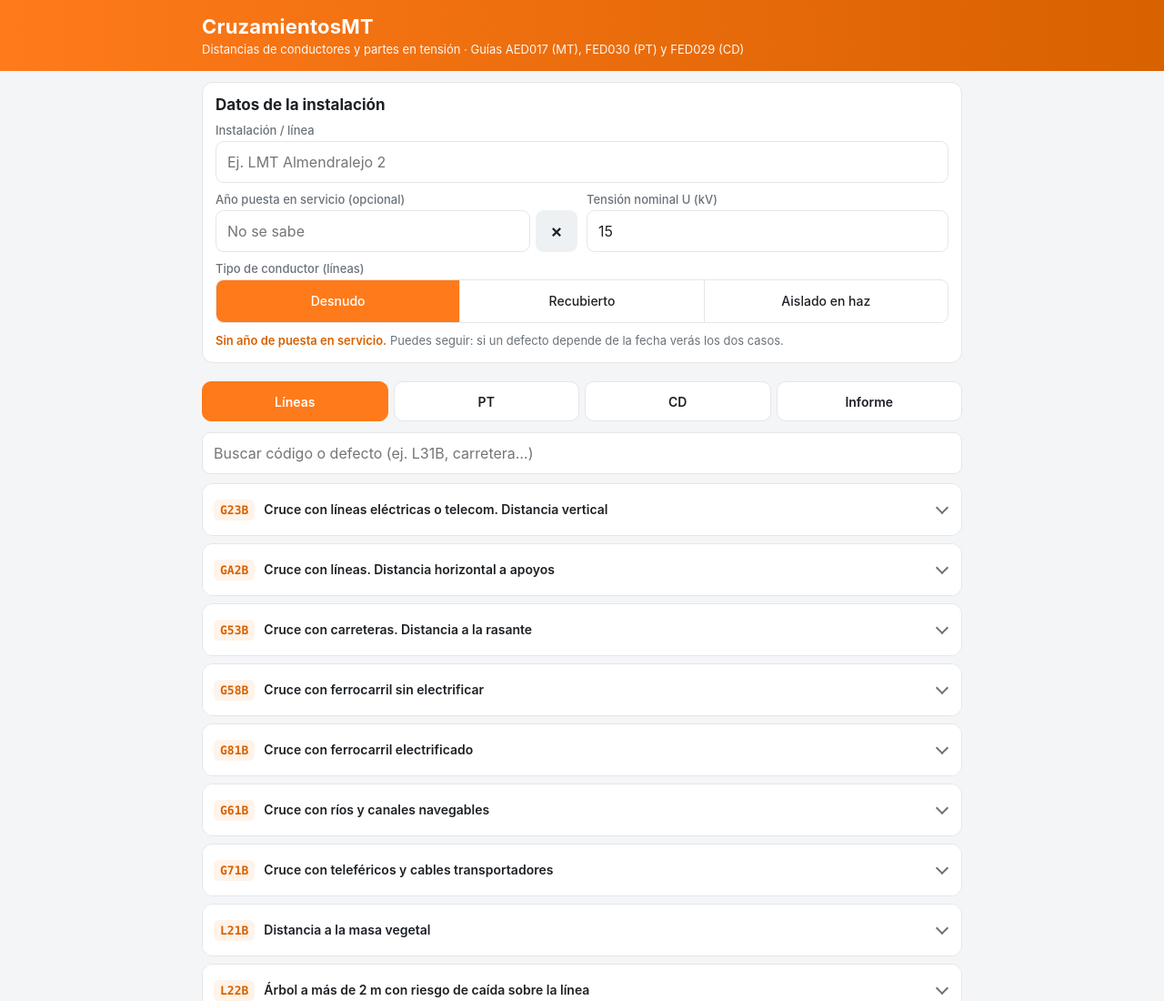
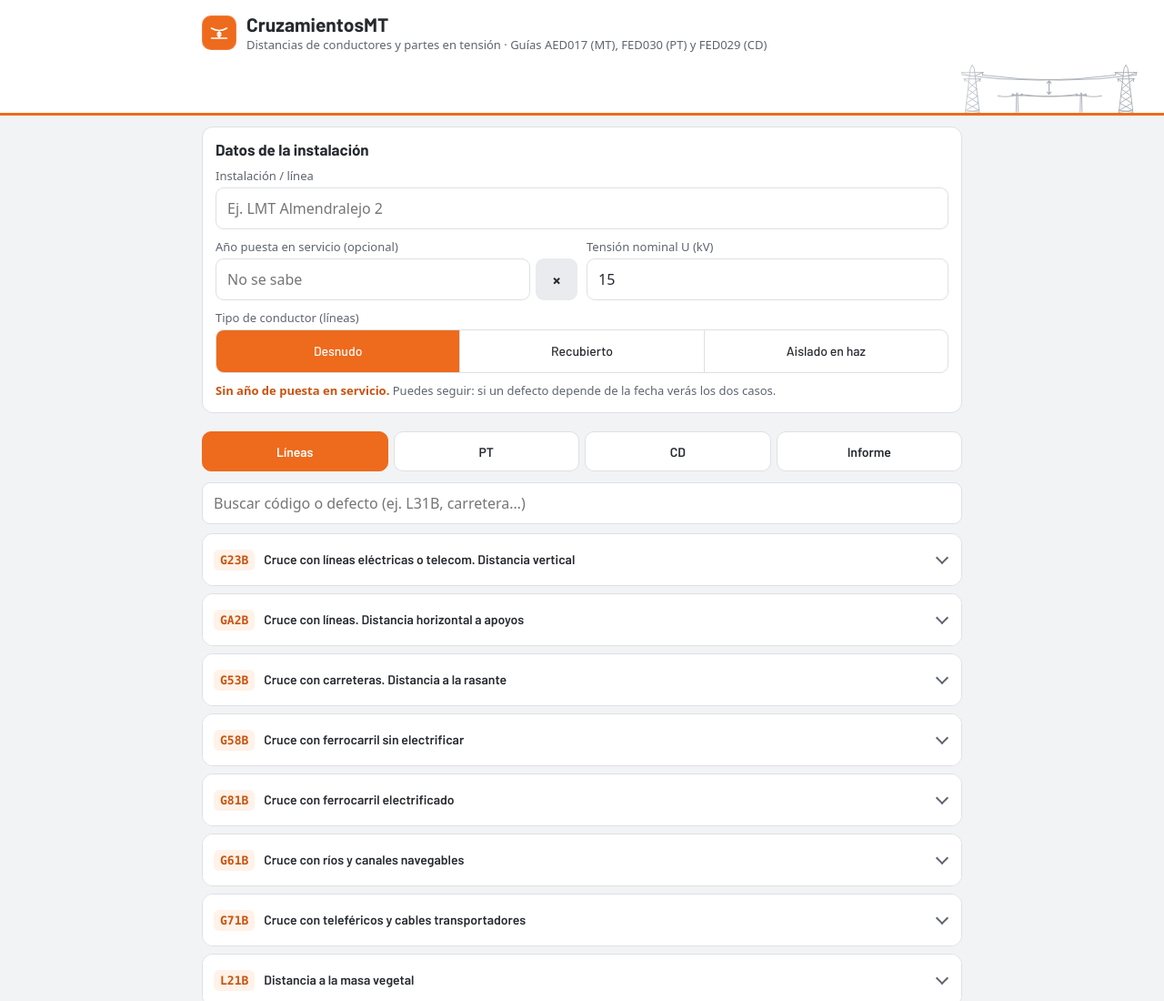
Before and after one commit to jdevgpt/CruzamientosMT, a plain HTML site: page index.html in a window 1280 px wide. Shown: the top 1100 px of the page at 91% size. Drawn offline with Linux system fonts and the light colour scheme.

Commit message:
Identidad visual JDev: colores, tipografía, icono y cabecera ilustrada
Solo cambios de apariencia; funciones y estructura sin tocar.
Revisado sin desbordes horizontales a 320, 360, 390 y 414 px.

Co-Authored-By: Claude Opus 5.5 <noreply@anthropic.com>
Claude-Session: https://claude.ai/code/session_013UN4cfkiGS9As7qFn8TXqX

```diff
--- a/index.html
+++ b/index.html
@@ -5,15 +5,22 @@
   <meta name="viewport" content="width=device-width,initial-scale=1,viewport-fit=cover" />
   <meta name="theme-color" content="#ff7a1a" />
   <title>CruzamientosMT — Distancias reglamentarias</title>
+<link rel="preconnect" href="https://fonts.googleapis.com">
+<link rel="preconnect" href="https://fonts.gstatic.com" crossorigin>
+<link rel="stylesheet" href="https://fonts.googleapis.com/css2?family=Barlow:wght@500;600;700&display=swap">
+<link rel="icon" href="icon.svg" type="image/svg+xml">
+<link rel="apple-touch-icon" href="apple-touch-icon.png">
   <link rel="stylesheet" href="styles.css" />
 </head>
 <body>
   <header class="site-header">
     <div class="container">
+      <span class="jd-tile" aria-hidden="true"><svg viewBox="0 0 24 24" width="22" height="22" fill="none" stroke="currentColor" stroke-width="1.8" stroke-linecap="round" stroke-linejoin="round" aria-hidden="true"><path d="M2.8 6.5Q12 12 21.2 6.5M2.8 18.5h18.4M12 11v6M10 13l2-2 2 2M10 15l2 2 2-2"/></svg></span>
       <h1>CruzamientosMT</h1>
       <p class="tagline">Distancias de conductores y partes en tensión · Guías AED017 (MT), FED030 (PT) y FED029 (CD)</p>
     </div>
   </header>
+  <div class="jd-strip" aria-hidden="true"><svg class="jd-banner" viewBox="0 0 360 81" preserveAspectRatio="xMaxYMax meet" aria-hidden="true" fill="none" stroke="currentColor" stroke-width="1.3" stroke-linecap="round" stroke-linejoin="round"><path d="M49 80L57 12L60 6L63 12L71 80M43 18H77M43 18L55.7 23M77 18L64.3 23M44 18v4M76 18v4M47 28H73M47 28L54.5 33M73 28L65.5 33M48 28v4M72 28v4M54.5 33L66.8 44M65.5 33L53.2 44M53.2 44L68.1 55M66.8 44L51.9 55M51.9 55L69.4 66M68.1 55L50.6 66M50.6 66L70.6 77M69.4 66L49.4 77M49.4 77L71 80M70.6 77L49 80"/><path d="M289 80L297 12L300 6L303 12L311 80M283 18H317M283 18L295.7 23M317 18L304.3 23M284 18v4M316 18v4M287 28H313M287 28L294.5 33M313 28L305.5 33M288 28v4M312 28v4M294.5 33L306.8 44M305.5 33L293.2 44M293.2 44L308.1 55M306.8 44L291.9 55M291.9 55L309.4 66M308.1 55L290.6 66M290.6 66L310.6 77M309.4 66L289.4 77M289.4 77L311 80M310.6 77L289 80"/><path d="M44 22Q164 38 284 22"/><path d="M76 22Q196 38 316 22"/><path d="M128.5 80L129.2 50H130.8L131.5 80M122 54H138"/><circle cx="123" cy="52.5" r="1.2"/><circle cx="137" cy="52.5" r="1.2"/><path d="M228.5 80L229.2 50H230.8L231.5 80M222 54H238"/><circle cx="223" cy="52.5" r="1.2"/><circle cx="237" cy="52.5" r="1.2"/><path d="M123 52.5Q173 58.5 223 52.5"/><path d="M137 52.5Q187 58.5 237 52.5"/><path d="M100 54.5Q115 58 130 52.5M230 52.5Q245 58 262 54.5"/><path stroke="{NARANJA}" stroke-width="1.7" d="M180 31V52M177 34.5L180 31L183 34.5M177 48.5L180 52L183 48.5"/></svg></div>
 
   <main class="container">
     <section class="card datos">
--- a/styles.css
+++ b/styles.css
@@ -148,3 +148,20 @@ button:disabled{opacity:.45}
 .site-footer{padding:8px 12px 20px;text-align:center;color:var(--muted);font-size:12px}
 
 .toast{position:fixed;left:50%;bottom:calc(20px + env(safe-area-inset-bottom));transform:translateX(-50%);background:var(--ink);color:#fff;padding:10px 16px;border-radius:20px;font-size:14px;z-index:20;max-width:90vw;text-align:center}
+
+/* ===== Identidad JDev (solo apariencia) ===== */
+.jd-tile{width:38px;height:38px;border-radius:10px;background:#EE6A1C;color:#fff;display:grid;place-items:center;flex:none;box-shadow:inset 0 0 0 1px rgba(255,255,255,.15)}
+.jd-tile svg{width:22px;height:22px;display:block}
+.jd-strip{background:var(--jd-strip-bg,#fff);border-bottom:3px solid #EE6A1C;height:60px;display:flex;justify-content:flex-end;overflow:hidden}
+.jd-banner{display:block;height:100%;width:auto;max-width:none;flex:none;color:var(--jd-trazo,#A9AEB5);-webkit-mask-image:linear-gradient(90deg,transparent 0,#000 22%);mask-image:linear-gradient(90deg,transparent 0,#000 22%)}
+.jdev{font-family:"Barlow", "Segoe UI", system-ui, sans-serif!important;font-weight:600}
+@media (max-width:360px){.jd-strip{height:50px}}
+
+:root{--orange:#EE6A1C;--orange-dark:#C9530F;--orange-soft:#FFF2E8;--bg:#F2F3F5;--card:#fff;--ink:#262A2F;--muted:#5E656E;--line:#DDE0E4;--gray-light:#E9EBEE;font-family:system-ui, -apple-system, "Segoe UI", Roboto, Arial, sans-serif}
+.site-header{background:#fff;color:var(--ink);margin-bottom:0;padding:14px 0 8px}
+.site-header .container{display:grid;grid-template-columns:auto minmax(0,1fr);column-gap:11px;align-items:center}
+.site-header .jd-tile{grid-row:span 2}
+.site-header h1{font-family:"Barlow", "Segoe UI", system-ui, sans-serif;font-size:21px;letter-spacing:0}
+.tagline{color:var(--muted);opacity:1;margin-top:2px}
+.jd-strip{margin-bottom:12px}
+h2,h3,button,.btn{font-family:"Barlow", "Segoe UI", system-ui, sans-serif}
```
Also changed, not shown: apple-touch-icon.png (added), icon.svg (added).
